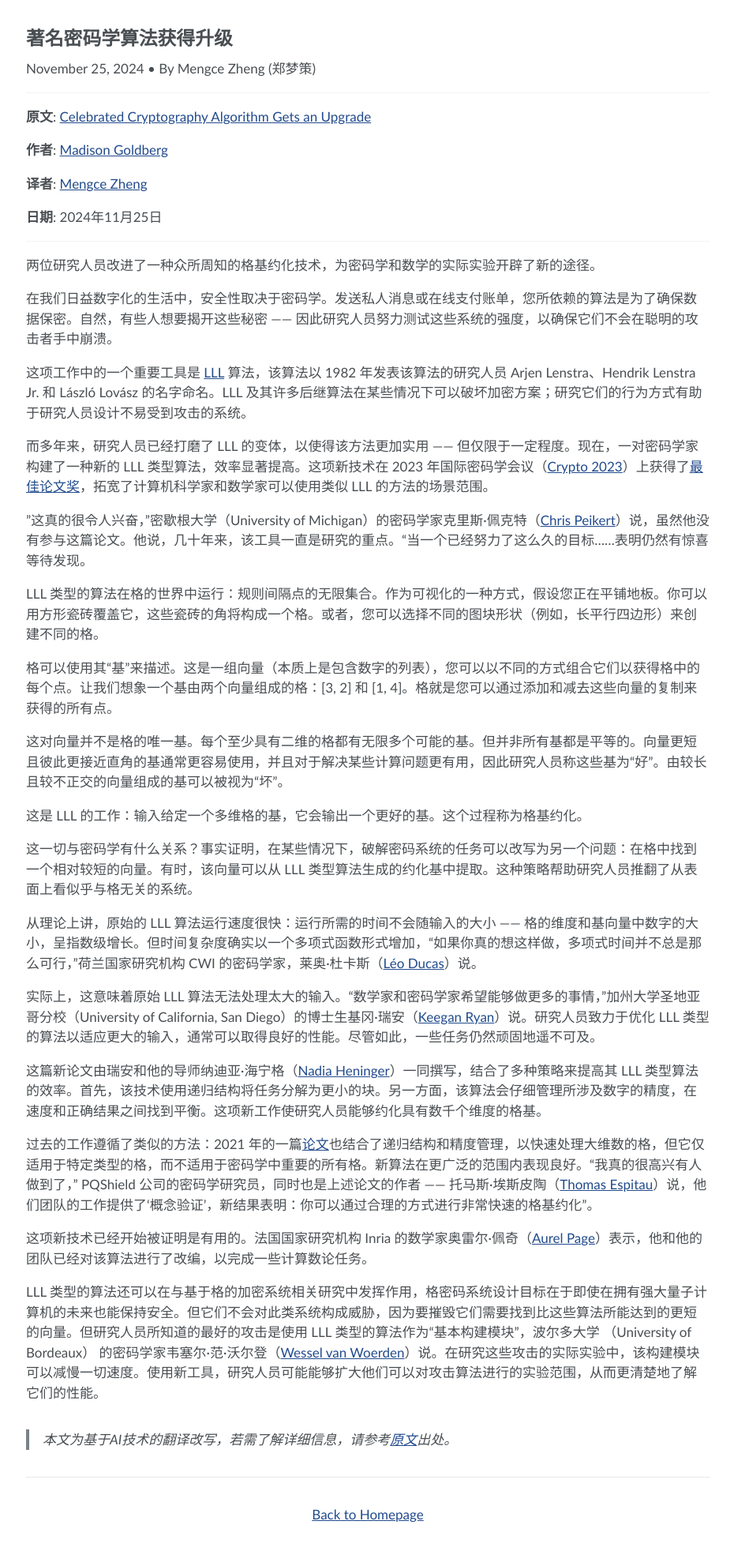
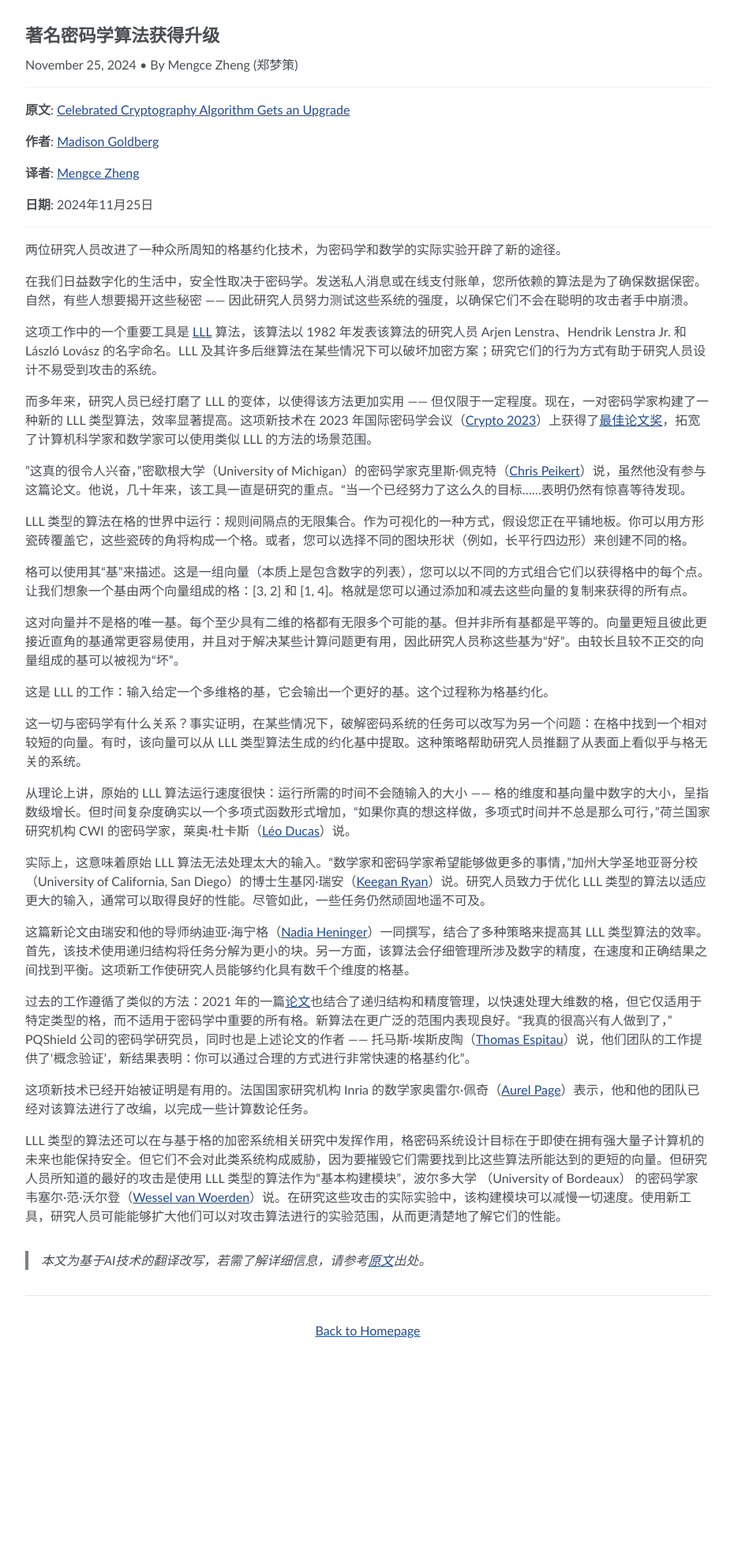
Before and after one commit to MengceZheng/MengceZheng.github.io, a Jekyll site: the page built from _posts/2024-11-25-flatter.md, in a window 1280 px wide. Shown: the whole page at 79% size, without its empty margins (174-1104 px from the left). Built offline with Jekyll 4.4.1, drawn with Linux system fonts in a browser that asks for light colours; after the commit the page ends 1729 px from its top, so only the background shows below that.

Commit message:
style: update font size

```diff
--- a/_sass/_reset.scss
+++ b/_sass/_reset.scss
@@ -8,7 +8,7 @@ html {
   /* apply a natural box layout model to all elements */
   box-sizing: border-box;
   background-color: $background-color;
-  font-size: 17px;
+  font-size: 16px;
 
   // @include breakpoint($medium) {
   //   font-size: 18px;
@@ -149,6 +149,7 @@ html input[type="button"], // avoid the WebKit bug in Android 4.0.* where (2) de
 input[type="reset"],
 input[type="submit"] {
     -webkit-appearance: button; /* corrects inability to style clickable `input` types in iOS*/
+    appearance: button;
     cursor: pointer; /* improves usability and consistency of cursor style between image-type `input` and others*/
 }
 
@@ -166,6 +167,7 @@ input[type="checkbox"] {
 input[type="search"] { /* Appearance in Safari/Chrome*/
   box-sizing: content-box;
   -webkit-appearance: textfield;
+  appearance: textfield;
 }
 
 input[type="search"]::-webkit-search-decoration,
```
